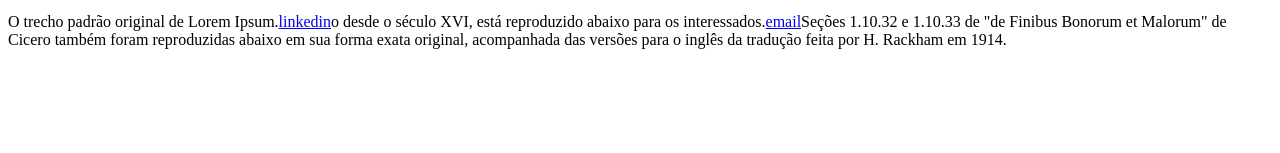
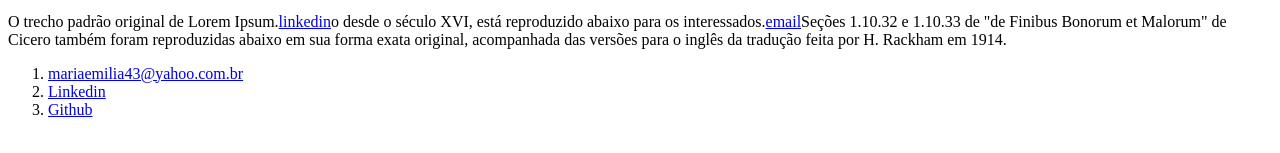
Before and after one commit to Mar-create/DIO-HTML, a plain HTML site: page index.html in a window 1280 px wide. Shown: the part 215-368 px from the top of the page. Drawn offline with Linux system fonts and the light colour scheme.

Commit message:
primeiros passos html

```diff
--- a/index.html
+++ b/index.html
@@ -26,7 +26,24 @@
                 </p>
              </article>
     </section>
-    <footer></footer>
+    <footer>
+
+        <ol>
+
+            <li>
+                <a href="mailto:mariaemilia43@yahoo.com.br"> mariaemilia43@yahoo.com.br</a>
+
+            </li>
+            <li>
+                <a href="https://www.linkedin.com/in/maria-emilia-oliveira-aa934ba5/" target="_blank">Linkedin</a>
+            </li>
+            <li>
+                <a href="https://github.com/Mar-create" target="_blank">Github</a>
+            </li>
+
+        </ol>
+
+    </footer>
 
 </body>
 </html>
```
